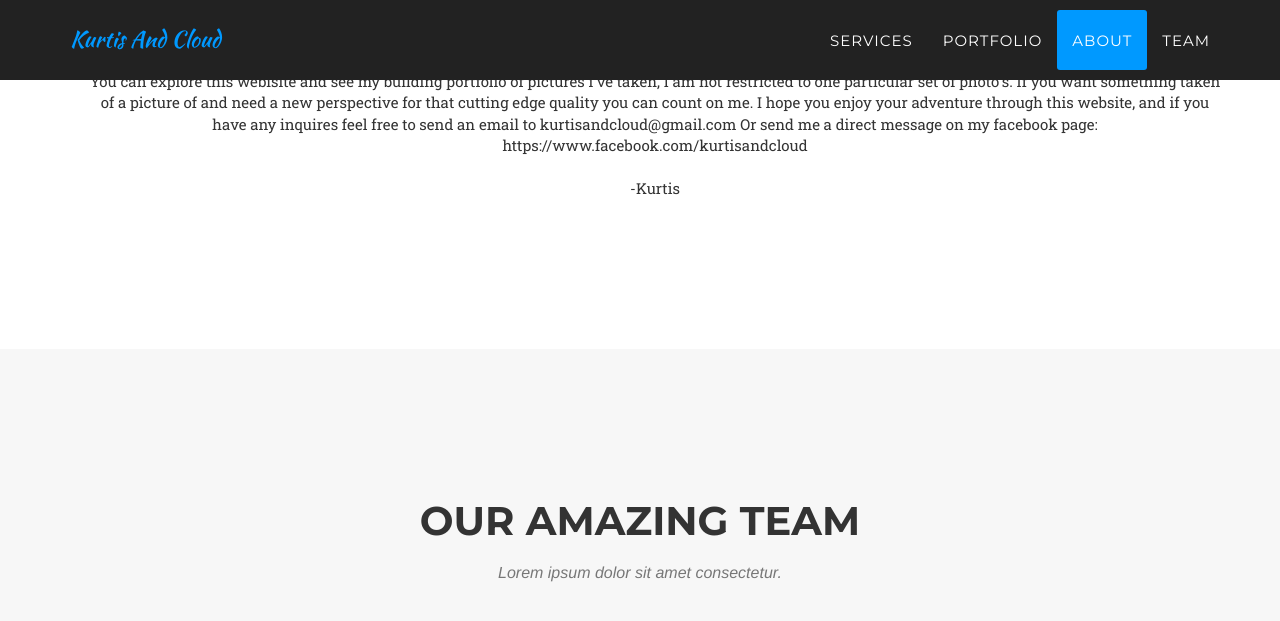
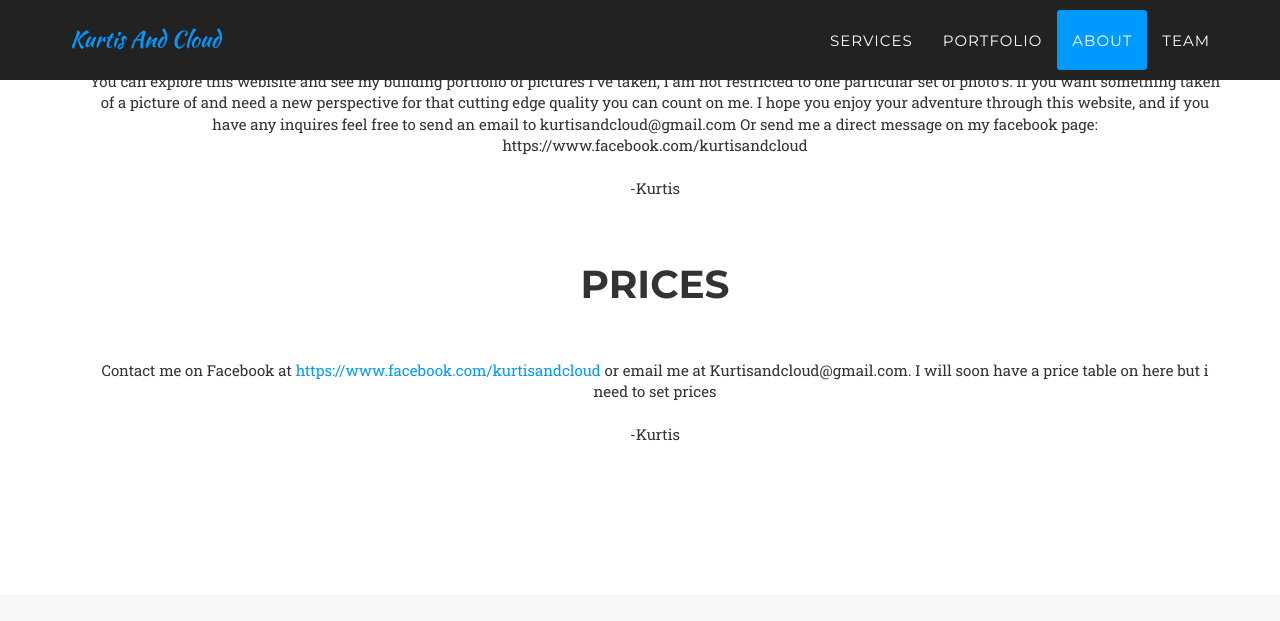
Before and after one commit to Keeg0222/KurtisAndCloud, a Jekyll site: the page built from index.html, in a window 1280 px wide and 900 px high, scrolled down 2584 px, cut to the strip 0-633 px from the top of the window. Shown: the top 621 px of the strip. Built offline with Jekyll 4.4.1, drawn with Linux system fonts in a browser that asks for light colours; some web fonts are replaced; comment, search, counter and statistics services are not loaded; a file with an impossible date is left out.

Commit message:
Update about.html

```diff
--- a/_includes/about.html
+++ b/_includes/about.html
@@ -30,6 +30,12 @@ https://www.facebook.com/kurtisandcloud
 <br>
 <br>
 -Kurtis
+<br><br><br>
+<h1>Prices</h1>
+<br><br>
+Contact me on Facebook at <a href="https://www.facebook.com/kurtisandcloud">https://www.facebook.com/kurtisandcloud</a> or email me at Kurtisandcloud@gmail.com. I will soon have a price table on here but i need to set prices
+<br><br>
+-Kurtis
 
                     </center>
                     </div>
```
